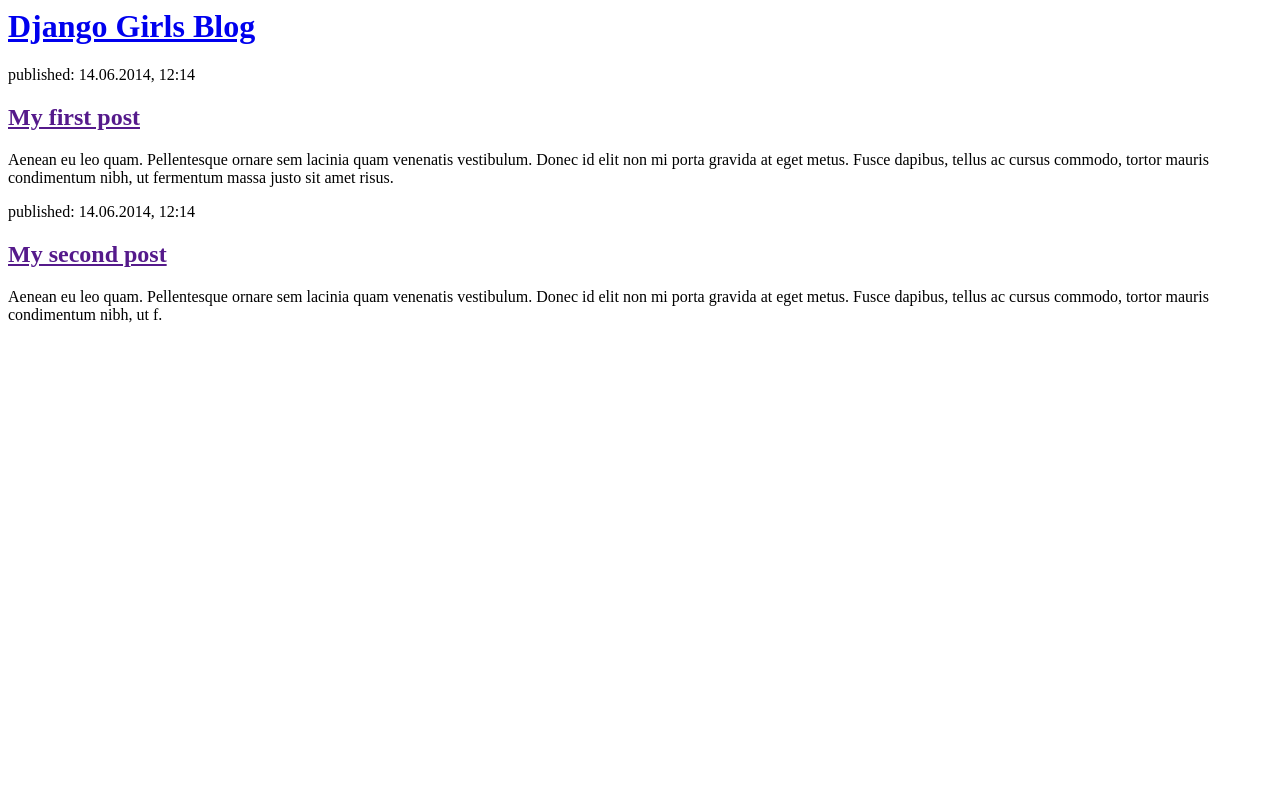
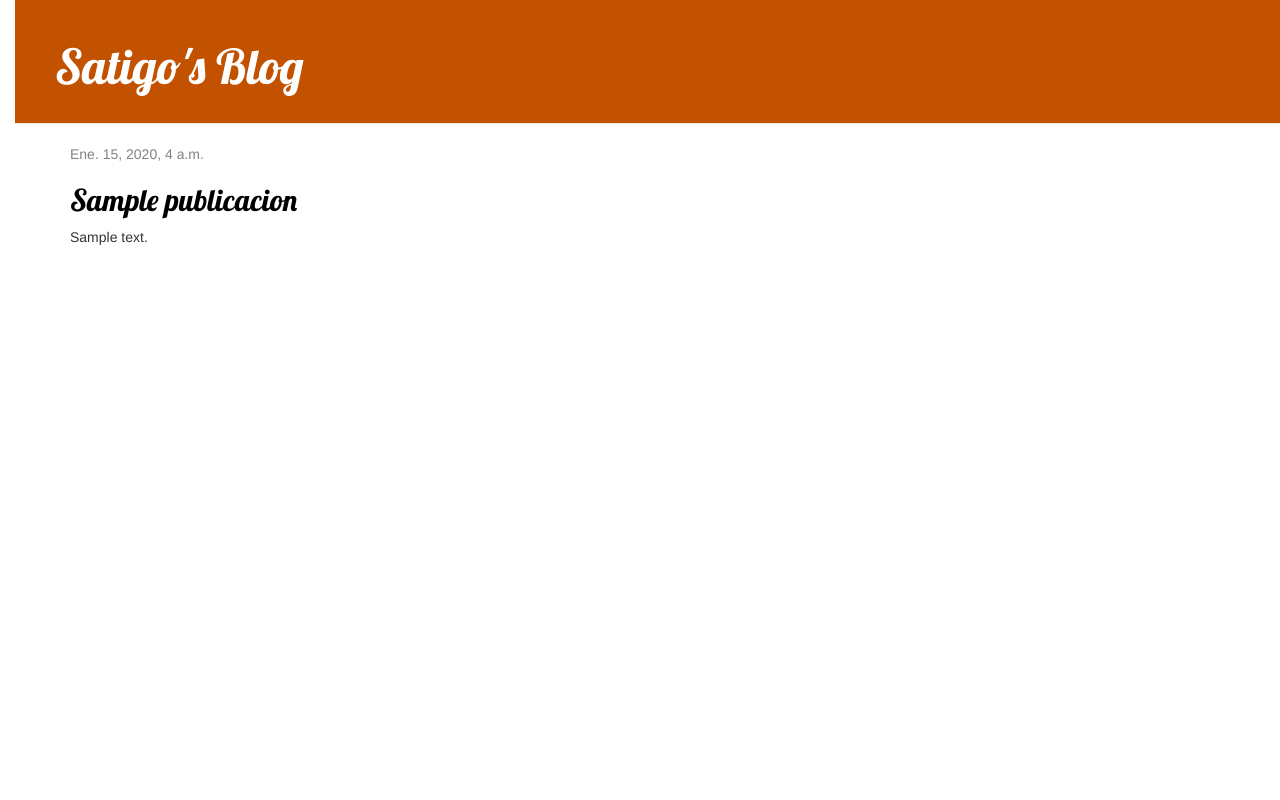
Before and after one commit to satigo/primerblog, a Django app: template blog/templates/blog/post_list.html in a window 1280 px wide. Run offline with Django 3.2, Linux system fonts and the light colour scheme; the template is opened without the code that fills it: values that come from a table or form of the project are taken from there, others are empty; tables that the repository leaves empty hold one stand-in row (values such as "Sample post"); some libraries are stand-ins or nearby versions.

Commit message:
Usando Extensiones de plantillas

```diff
--- /dev/null
+++ b/blog/static/css/blog.css
@@ -0,0 +1,57 @@
+h1 a, h2 a {
+    color: #C25100;
+}
+body {
+    padding-left: 15px;
+}
+h1 a {
+    color: #FCA205;
+    font-family: 'Lobster';
+}
+
+.page-header {
+    background-color: #C25100;
+    margin-top: 0;
+    padding: 20px 20px 20px 40px;
+}
+
+.page-header h1, .page-header h1 a, .page-header h1 a:visited, .page-header h1 a:active {
+    color: #ffffff;
+    font-size: 36pt;
+    text-decoration: none;
+}
+
+.content {
+    margin-left: 40px;
+}
+
+h1, h2, h3, h4 {
+    font-family: 'Lobster', cursive;
+}
+
+.date {
+    color: #828282;
+}
+
+.save {
+    float: right;
+}
+
+.post-form textarea, .post-form input {
+    width: 100%;
+}
+
+.top-menu, .top-menu:hover, .top-menu:visited {
+    color: #ffffff;
+    float: right;
+    font-size: 26pt;
+    margin-right: 20px;
+}
+
+.post {
+    margin-bottom: 70px;
+}
+
+.post h2 a, .post h2 a:visited {
+    color: #000000;
+}
--- /dev/null
+++ b/blog/templates/blog/base.html
@@ -0,0 +1,23 @@
+{% load static %}
+<html>
+    <head>
+        <title>Satigo's Blog</title>
+        <link rel="stylesheet" href="//maxcdn.bootstrapcdn.com/bootstrap/3.2.0/css/bootstrap.min.css">
+        <link rel="stylesheet" href="//maxcdn.bootstrapcdn.com/bootstrap/3.2.0/css/bootstrap-theme.min.css">
+        <link href='//fonts.googleapis.com/css?family=Lobster&subset=latin,latin-ext' rel='stylesheet' type='text/css'>
+        <link rel="stylesheet" href="{% static 'css/blog.css' %}">
+    </head>
+    <body>
+            <div class="page-header">
+                <h1><a href="/">Satigo's Blog</a></h1>
+            </div>
+            <div class="content container">
+                <div class="row">
+                    <div class="col-md-8">
+                    {% block content %}
+                    {% endblock %}
+                    </div>
+                </div>
+            </div>
+        </body>
+</html>
--- a/blog/templates/blog/post_list.html
+++ b/blog/templates/blog/post_list.html
@@ -1,22 +1,13 @@
-<html>
-    <head>
-        <title>Django Girls blog</title>
-    </head>
-    <body>
-        <div>
-            <h1><a href="/">Django Girls Blog</a></h1>
+{% extends 'blog/base.html' %}
+
+{% block content %}
+    {% for publicacion in publicaciones %}
+        <div class="post">
+            <div class="date">
+                {{ publicacion.fecha_publicacion }}
+            </div>
+            <h2><a href="">{{ publicacion.titulo }}</a></h2>
+            <p>{{ publicacion.texto|linebreaksbr }}</p>
         </div>
-
-        <div>
-            <p>published: 14.06.2014, 12:14</p>
-            <h2><a href="">My first post</a></h2>
-            <p>Aenean eu leo quam. Pellentesque ornare sem lacinia quam venenatis vestibulum. Donec id elit non mi porta gravida at eget metus. Fusce dapibus, tellus ac cursus commodo, tortor mauris condimentum nibh, ut fermentum massa justo sit amet risus.</p>
-        </div>
-
-        <div>
-            <p>published: 14.06.2014, 12:14</p>
-            <h2><a href="">My second post</a></h2>
-            <p>Aenean eu leo quam. Pellentesque ornare sem lacinia quam venenatis vestibulum. Donec id elit non mi porta gravida at eget metus. Fusce dapibus, tellus ac cursus commodo, tortor mauris condimentum nibh, ut f.</p>
-        </div>
-    </body>
-</html>
+    {% endfor %}
+{% endblock %}
--- a/blog/views.py
+++ b/blog/views.py
@@ -1,5 +1,8 @@
 from django.shortcuts import render
+from django.utils import timezone
+from .models import Publicacion
 
 # Create your views here.
 def post_list(request):
-    return render(request, 'blog/post_list.html', {})
+    publicaciones = Publicacion.objects.filter(fecha_publicacion__lte=timezone.now()).order_by('fecha_publicacion')
+    return render(request, 'blog/post_list.html', {'publicaciones' : publicaciones})
```
